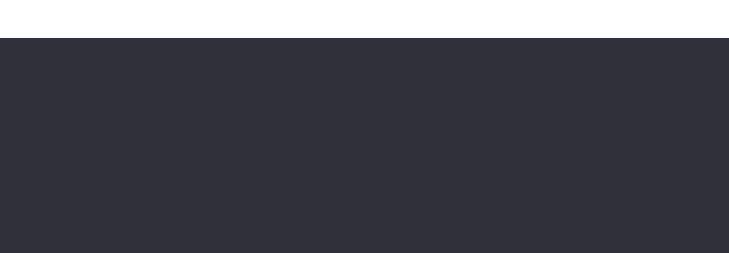
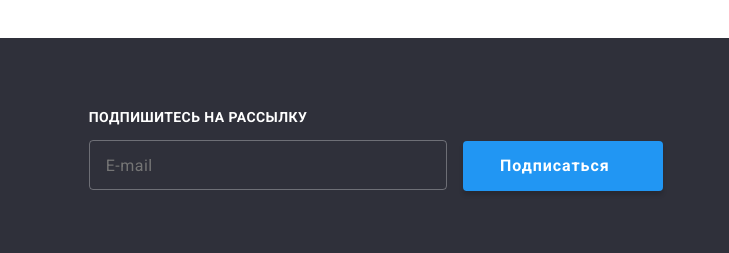
Before and after one commit to ProtsenkoOleksandra/goit-markup-hw-06, a plain HTML site: page portfolio.html in a window 1280 px wide. Shown: the part 1593-1846 px from the top of the page, 551-1280 px from the left. Drawn offline with Linux system fonts and the light colour scheme.

Commit message:
Added footer to Portfolio

```diff
--- a/portfolio.html
+++ b/portfolio.html
@@ -357,7 +357,28 @@
             </li>
           </ul>
         </div>
-        <!--Dont forget create form here-->
+
+        <!--Footer form-->
+        <div class="footer-right">
+          <form>
+            <label for="footer-mail">
+              <p class="sig">Подпишитесь на рассылку</p>
+            </label>
+            <input
+              type="email"
+              name="mail"
+              id="footer-mail"
+              placeholder="E-mail"
+            />
+
+            <button type="button" class="button-footer">
+              Подписаться
+              <svg class="button-icon" width="20" height="20">
+                <use href="./images/sprite.svg#footer-mail-icon"></use>
+              </svg>
+            </button>
+          </form>
+        </div>
       </div>
     </footer>
   </body>
```
Also changed, not shown: index.html (+2 -1 lines), images/sprite.svg.
